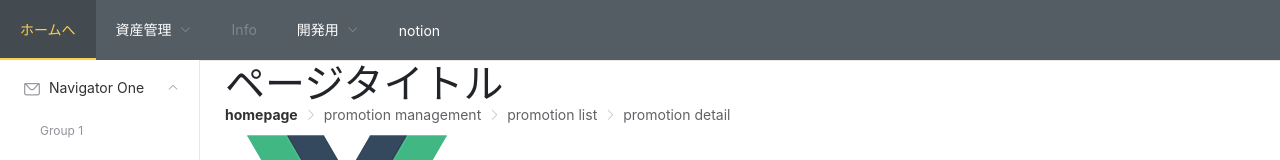
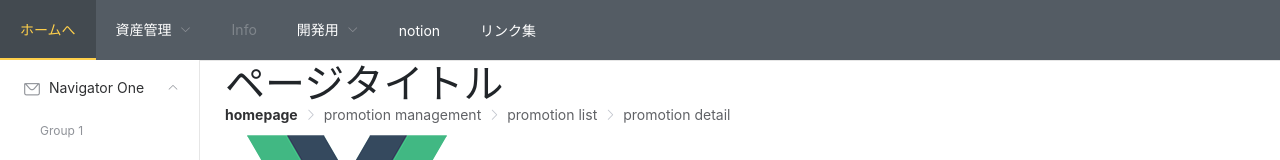
Before and after one commit to hirotoMAGOME/spring-vue, a Vue app in the folder hm-client/: page / in a window 1280 px wide. Shown: the top 160 px of the page. Built offline with nearby package versions, Linux system fonts and the light colour scheme.

Commit message:
add Share Header "Link"

```diff
--- a/hm-client/src/components/common/SharedHeader.vue
+++ b/hm-client/src/components/common/SharedHeader.vue
@@ -48,6 +48,9 @@
           >notion</a
         >
       </el-menu-item>
+      <el-menu-item index="6">
+        <a href="/book-mark">リンク集</a>
+      </el-menu-item>
     </el-menu>
   </el-header>
 </template>
```
